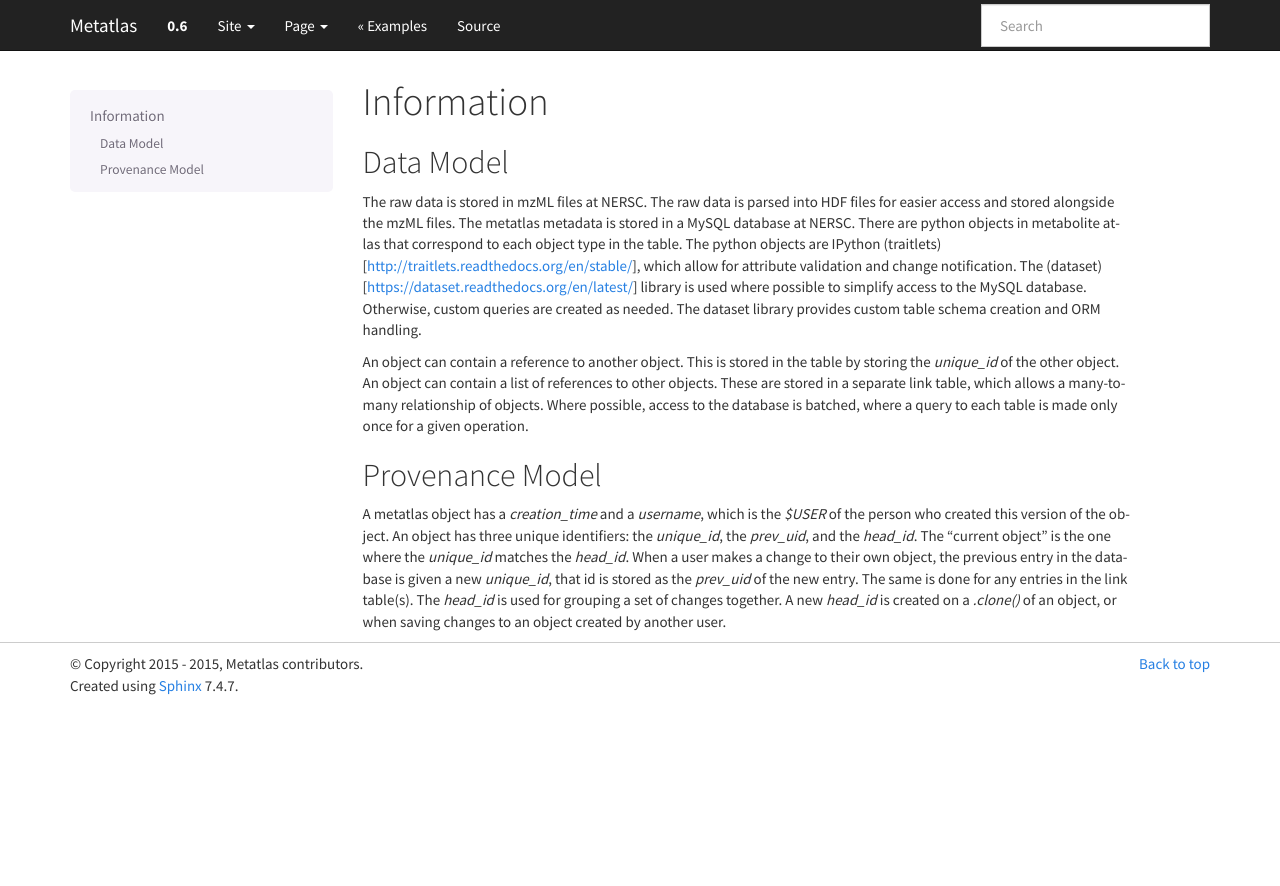
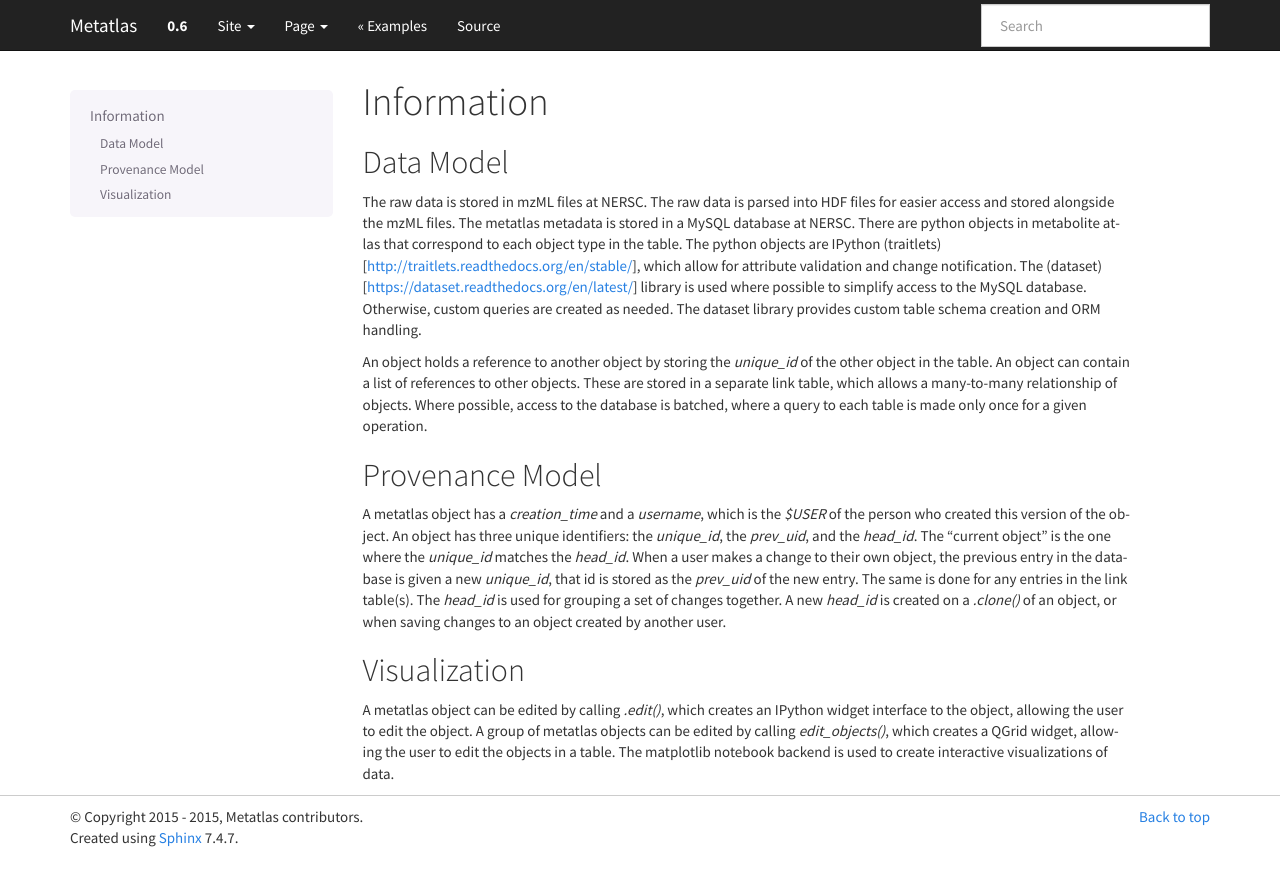
Before and after one commit to biorack/metatlas, a Sphinx documentation site: the page built from docs/source/info.rst, in a window 1280 px wide. Shown: the top 886 px of the page. Built offline with Sphinx 7.4.7, drawn with Linux system fonts in a browser that asks for light colours; formulas are drawn with MathJax 3; pages that are not in the unit, such as notebooks, are missing from menus.

Commit message:
More changes to info docs.

```diff
--- a/docs/source/info.rst
+++ b/docs/source/info.rst
@@ -18,8 +18,8 @@ where possible to simplify access to the MySQL database.
 Otherwise, custom queries are created as needed.
 The dataset library provides custom table schema creation and ORM handling.
 
-An object can contain a reference to another object.  This is stored in the table
-by storing the `unique_id` of the other object.  An object can contain a list
+An object holds a reference to another object by storing the `unique_id`
+of the other object in the table.  An object can contain a list
 of references to other objects.  These are stored in a separate link table, which
 allows a many-to-many relationship of objects. Where possible, access to the database
 is batched, where a query to each table is made only once for a given operation.
@@ -35,3 +35,12 @@ database is given a new `unique_id`, that id is stored as the `prev_uid` of the
 The same is done for any entries in the link table(s).  The `head_id` is used for grouping
 a set of changes together.  A new `head_id` is created on a `.clone()` of an object,
 or when saving changes to an object created by another user.
+
+Visualization
+-------------
+A metatlas object can be edited by calling `.edit()`, which creates an IPython widget
+interface to the object, allowing the user to edit the object.
+A group of metatlas objects can be edited by calling `edit_objects()`, which creates
+a QGrid widget, allowing the user to edit the objects in a table.
+The matplotlib notebook backend is used to create interactive visualizations of
+data.
```
